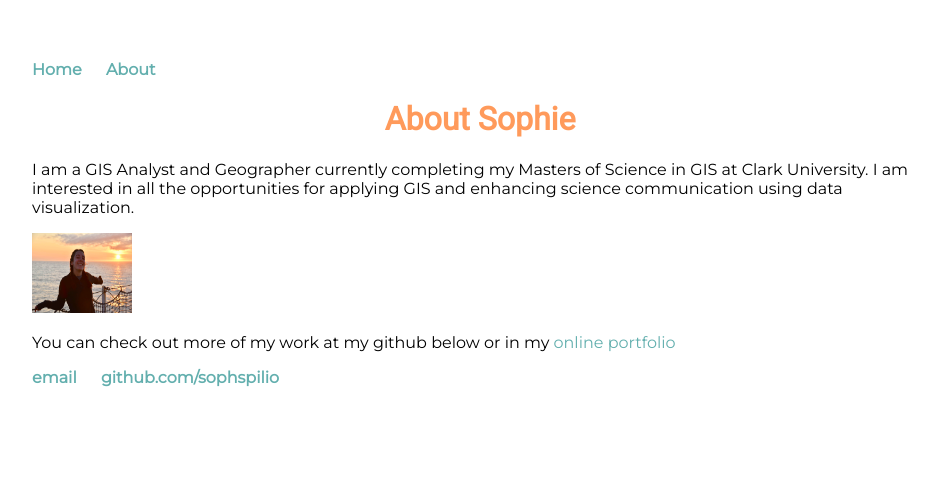
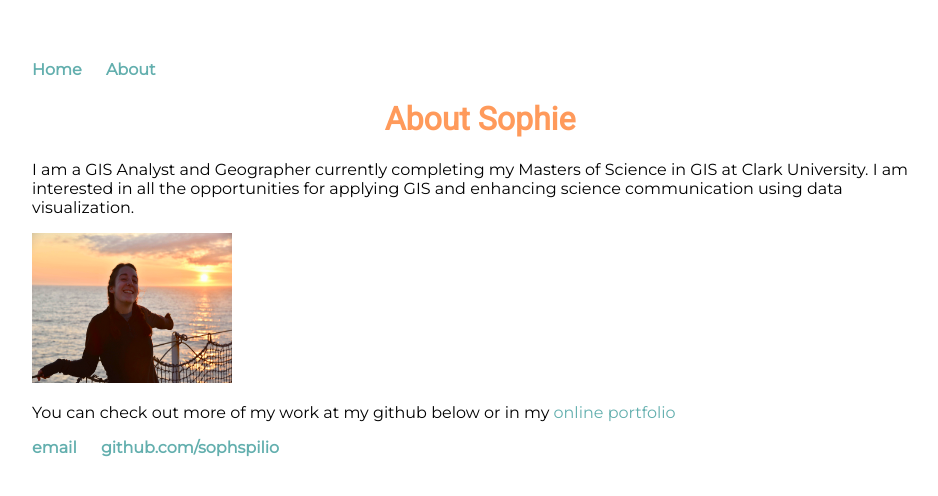
Before and after one commit to sophspilio/sophspilio.github.io, a Jekyll site: the page built from about/index.html, in a window 1280 px wide. Shown: the top 496 px of the page, without its empty margins (160-1098 px from the left). Built offline with Jekyll 4.4.1, drawn with Linux system fonts in a browser that asks for light colours.

Commit message:
Update index.html

```diff
--- a/about/index.html
+++ b/about/index.html
@@ -6,7 +6,7 @@ title: About
 	<h1>About Sophie</h1>
 	<p>I am a GIS Analyst and Geographer currently completing my Masters of Science in GIS at Clark University.
     I am interested in all the opportunities for applying GIS and enhancing science communication using data visualization. </p>
-  <img width="100" height="80" src="about_pic.jpg" alt="Sophie_about">
+  <img width="200" height="150" src="about_pic.jpg" alt="Sophie_about">
   <p> You can check out more of my work at my github below or in my <a href="https://sophiespilio.weebly.com">online portfolio</a> </p>
 
 </div><!-- /.blurb -->
```
